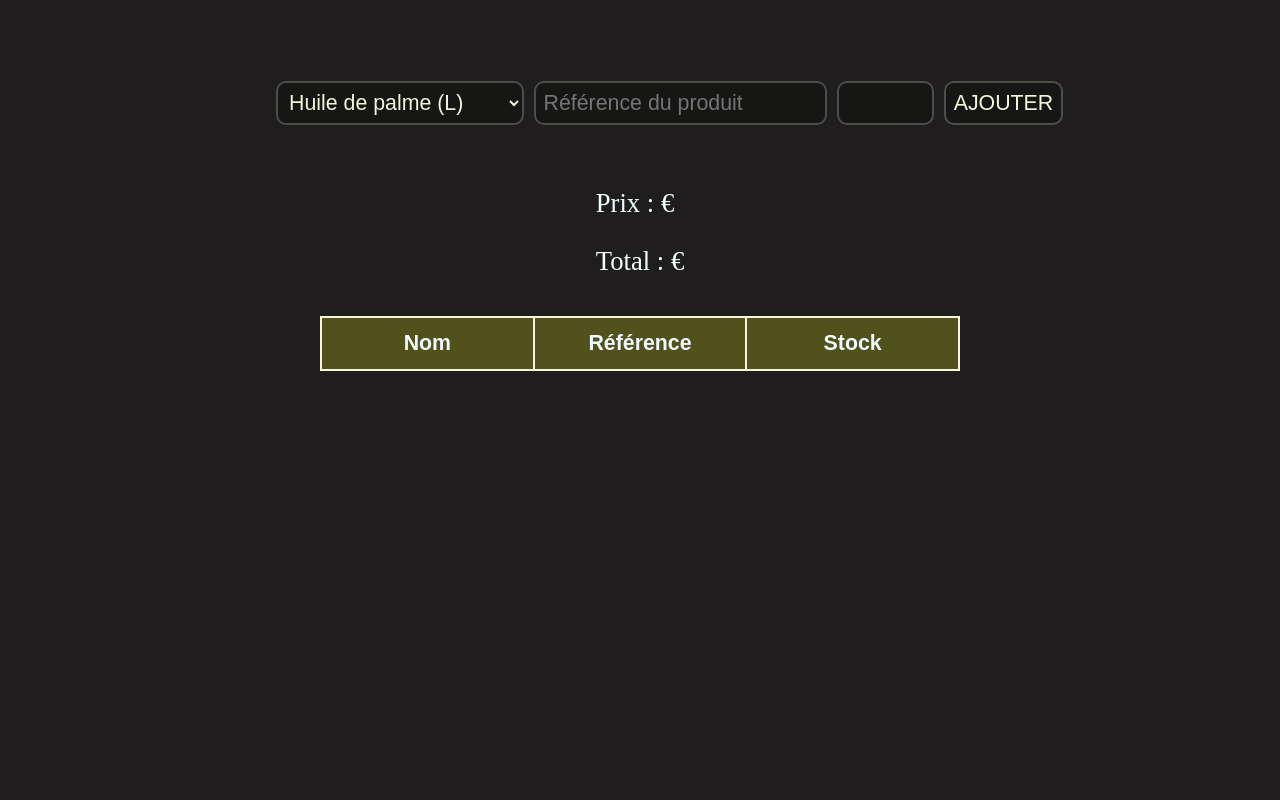
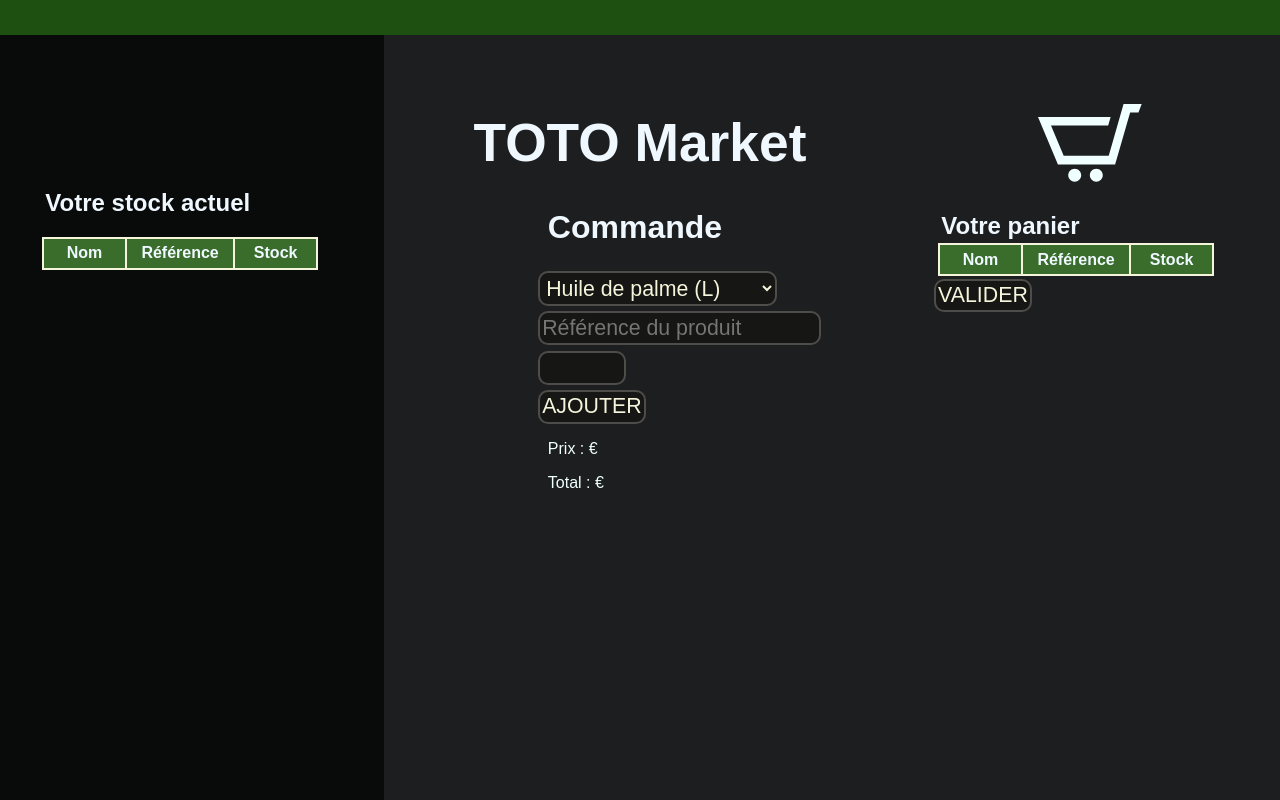
Before and after one commit to MogwaiRGod/Gestionnaire_de_stock, a plain HTML site: page index.html in a window 1280 px wide. Shown: the top 800 px of the page. Drawn offline with Linux system fonts and the light colour scheme.

Commit message:
ajout panier, update design

```diff
--- a/fonctions.js
+++ b/fonctions.js
@@ -83,9 +83,10 @@ function traiterCmd(nom, ref, qte, stock, tab, bdd_distrib) {
     }
 
     // sinon, on peut procéder au traitement de la commande
-    let prix=calculPrix(nom, qte, bdd_distrib);
+    let prix=parseFloat(calculPrix(nom, qte, bdd_distrib),2);
     document.getElementById("prix").innerText=prix;
     total+=prix;
+    total=parseFloat(total, 2);
     document.getElementById("total").innerText=total;
     let item_input;
 
--- a/index.html
+++ b/index.html
@@ -9,7 +9,26 @@
     </head>
 
     <body>
-        <div id="container-flexbox">
+        <nav></nav>
+        <div id="container">
+            <div id="col1">
+                <label>Votre stock actuel</label>
+                <table id="tableau-stock">
+                    <thead>
+                        <tr>
+                            <th>Nom</th>
+                            <th>Référence</th>
+                            <th>Stock</th>
+                        </tr>
+                    </thead>
+                </table>
+            </div>
+
+
+
+            <div id="col2">
+                <h1>TOTO Market</h1>
+                <label>Commande</label>
                 <div id="container-inputs">
                     <select id="nom-pdt">
                         <option id="Huile de palme (L)">Huile de palme (L)</option>
@@ -25,13 +44,18 @@
 
                     <button id="btn">Ajouter</button>
 
-            </div>
                     <div id="affichage-montant">
                         <p>Prix : <span id="prix"></span> €</p>
                         <p>Total : <span id="total"></span> €</p>
                     </div>
-            <table id="tableau-stock">
+                </div>
+            </div>
 
+            <div id="col3">
+                <div id="tab2">
+                    <svg xmlns="http://www.w3.org/2000/svg" width="24" height="24" viewBox="0 0 24 24"><path d="M24 3l-.743 2h-1.929l-3.474 12h-13.239l-4.615-11h16.812l-.564 2h-13.24l2.937 7h10.428l3.432-12h4.195zm-15.5 15c-.828 0-1.5.672-1.5 1.5 0 .829.672 1.5 1.5 1.5s1.5-.671 1.5-1.5c0-.828-.672-1.5-1.5-1.5zm6.9-7-1.9 7c-.828 0-1.5.671-1.5 1.5s.672 1.5 1.5 1.5 1.5-.671 1.5-1.5c0-.828-.672-1.5-1.5-1.5z"/></svg>
+                    <label>Votre panier</label>
+                    <table id="tableau-panier">
                         <thead>
                             <tr>
                                 <th>Nom</th>
@@ -39,10 +63,11 @@
                                 <th>Stock</th>
                             </tr>
                         </thead>
+                    </table>
+                </div>
 
-            </table>
-            <button id="btn-valider">Valider</button>
-
+                <button id="btn-valide r">Valider</button>
+            </div>
         </div>
 
         <script src="bdd.js" type="text/javascript"></script>
@@ -59,7 +84,7 @@
             let id_item_distrib = "distrib_item-"; let id_item_user = "item";
             let init=0;
             let background_ajout = 'rgb(166, 84, 69)';
-            let background_base = 'rgb(81, 81, 27)';
+            let background_base = 'rgb(58, 109, 43)';
             let nb_item;
             nb_item = itemsStock(nb_item, id_item_user);    // le numéro de l'item commandé
 
--- a/stylesheet.css
+++ b/stylesheet.css
@@ -1,19 +1,33 @@
 body {
-    background: rgb(31, 29, 29);
+    background: rgb(29, 30, 31);
     color:aliceblue;
     font-family: Arial, Helvetica, sans-serif;
+    margin: 0;
+    height: 100vw;
+}
+#container {
+    display: grid;
+    grid-template: 100% / 30% 1fr 30%;
+    height: 100%;
+}
+#col2 label {
+    margin-bottom: 5%;
+}
+nav {
+    background: rgb(30, 80, 17);
+    width: 100%;
+    height: 35px;
 }
 #container-flexbox {
     display:flex;
     flex-direction: column;
-    align-items: center;
-    justify-content: center;
 }
 #container-inputs {
-    display: flex;
-    flex-direction: row;
-    align-items: center;
-    gap: 10px;
+    margin-top: 5%;
+}
+#col2 label {
+    font-size: 24pt;
+    font-weight: bolder;
 }
 button {
     text-transform: uppercase;
@@ -24,10 +38,10 @@ button:hover {
     background: rgb(0, 70, 128);
 }
 button, select, input {
-    display: inline;
+    display: block;
     border-radius: 10px;
-    padding: 1%;
-    margin: 10% 0 5%;
+    padding: 0.5%;
+    margin: 1% 0;
     border: solid 2px rgb(79, 77, 74);
     background: rgb(22, 22, 20);
     color:beige;
@@ -36,21 +50,21 @@ button, select, input {
 table {
     margin: 1%;
     padding: 1%;
-    width: 50vw;
+    width: 30vw;
     border-spacing: 0;
     border-collapse: collapse;
-    font-size: 16pt;
-    align-self:initial;
+    font-size: 12pt;
 }
-p {
-    font-family: Rockwell;
+#affichage-montant {
+    position: relative;
+    left: 2%;
     color:azure;
-    font-size: 20pt;
+    font-size: 12pt;
     text-align: left;
     display: block;
 }
 th, .init{
-    background: rgb(81, 81, 27);
+    background: rgb(58, 109, 43);
     border : solid 2px beige;
     padding: 2%;
     width: 20%;
@@ -66,9 +80,55 @@ td {
     align-self:  flex-end;
     margin-right: 20px;
     color: rgb(233, 238, 242);
-    display: none;
 }
 #btn-valider:hover {
     background: rgb(96, 36, 26);
     color:rgb(218, 223, 228);
 }
+
+#tableau-panier{
+    width: 80%;
+    background:rgb(58, 109, 43);
+}
+
+label {
+    font-size: 18pt;
+    font-weight: bold;
+    margin: 2%;
+}
+#col1 {
+    position: relative;
+    background:rgb(9, 10, 10);
+    height: 100%;
+    padding: 40% 0 0 10%;
+}
+
+#tableau-stock {
+    margin-top: 20px;
+    background:rgb(58, 109, 43);
+    width: 80%;
+}
+#col2 {
+    padding: 5% 0 0 ;
+}
+#col3 {
+    padding: 10% 0 0 10%;
+}
+svg {
+    position: relative;
+    left: 30%;
+    display: block;
+    width: 30%;
+    height: 30%;
+    fill:azure;
+    margin: 5% 0;
+}
+h1{
+    text-align: center;
+    font-size: 40pt;
+    margin-top: 10%;
+}
+#col2 label, #container-inputs {
+    position: relative;
+    left: 30%;
+}
```
Lines whose indentation alone changed are shown as unchanged.
